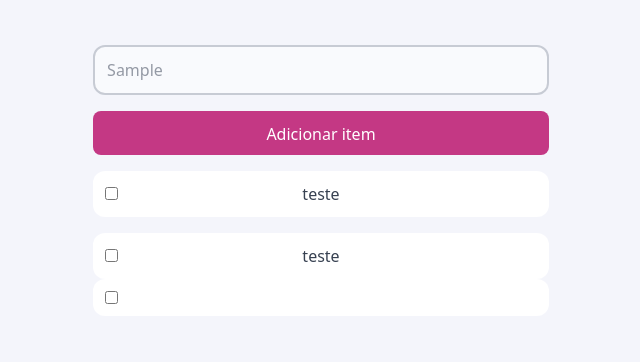
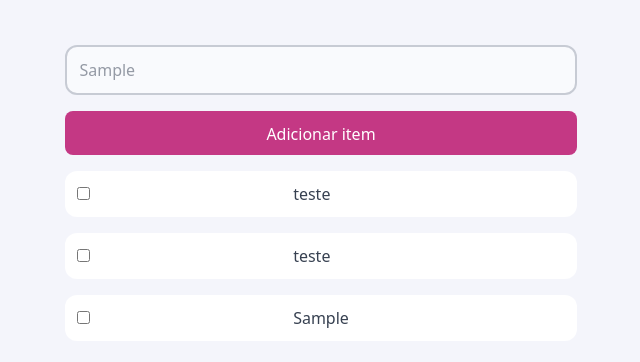
Before and after one commit to deivid94/lista_de_compras, a plain HTML site: page index.html in a window 1280 px wide. Both pictures are taken after typing "Sample" into the empty fields and a click on the button "Adicionar item". Shown: the part 110-472 px from the top of the page, without its empty margins (319-959 px from the left). Drawn offline with Linux system fonts and the light colour scheme; a web font is replaced by a local one.

Commit message:
fixing: create newElement in js for input  span e a href for input comeback to users

```diff
--- a/index.html
+++ b/index.html
@@ -72,7 +72,7 @@
 
               <a href=""><i></i></a>
             </li>
-            <li class="label">
+            <li class="label margin-botton">
               <input type="checkbox" />
 
               <span> teste </span>
--- a/script.js
+++ b/script.js
@@ -1,12 +1,12 @@
-const input = document.querySelector("input");
+const inputUser = document.querySelector("input");
 const button = document.querySelector("button");
 const spanContent = document.querySelector("ul");
 
-input.addEventListener("input", () => {
+inputUser.addEventListener("input", () => {
   const hashcCodeRegex = /[^a-z ]+/gi;
   // const hashcCodeRegex = /^(\w+ ?)*$/
 
-  input.value = input.value.replace(hashcCodeRegex, "");
+  inputUser.value = inputUser.value.replace(hashcCodeRegex, "");
 });
 
 button.addEventListener("click", (e) => {
@@ -15,10 +15,18 @@ button.addEventListener("click", (e) => {
   const input = document.createElement("input");
   input.type = "checkbox";
 
+  const span = document.createElement("span");
+  span.innerText = `${inputUser.value}`;
+  console.log(span);
+
+  const a = document.createElement("a");
+
   newElement.classList.add("label", "margin-botton");
   console.log(newElement);
 
   newElement.appendChild(input);
+  newElement.appendChild(span);
+  newElement.appendChild(a);
 
   // newElement.innerHTML = `<input type="checkbox"/> <span>${input.value}</span><a href=""><i class="hgi hgi-stroke hgi-delete-02"></i></a>`;
   spanContent.appendChild(newElement);
```
